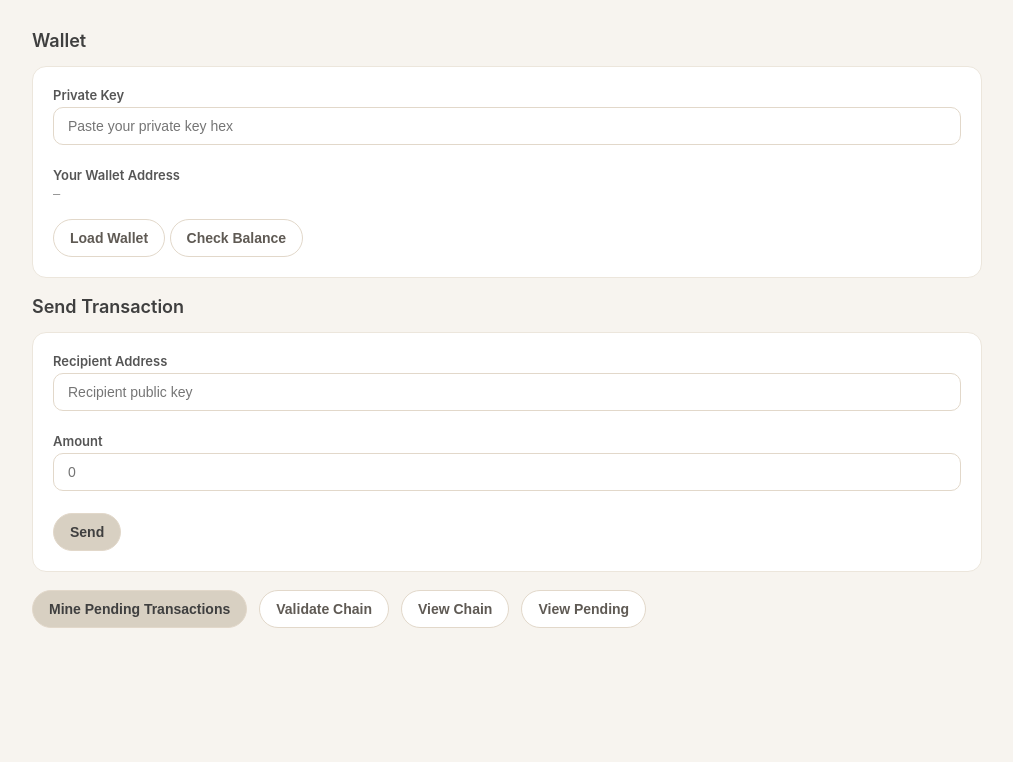
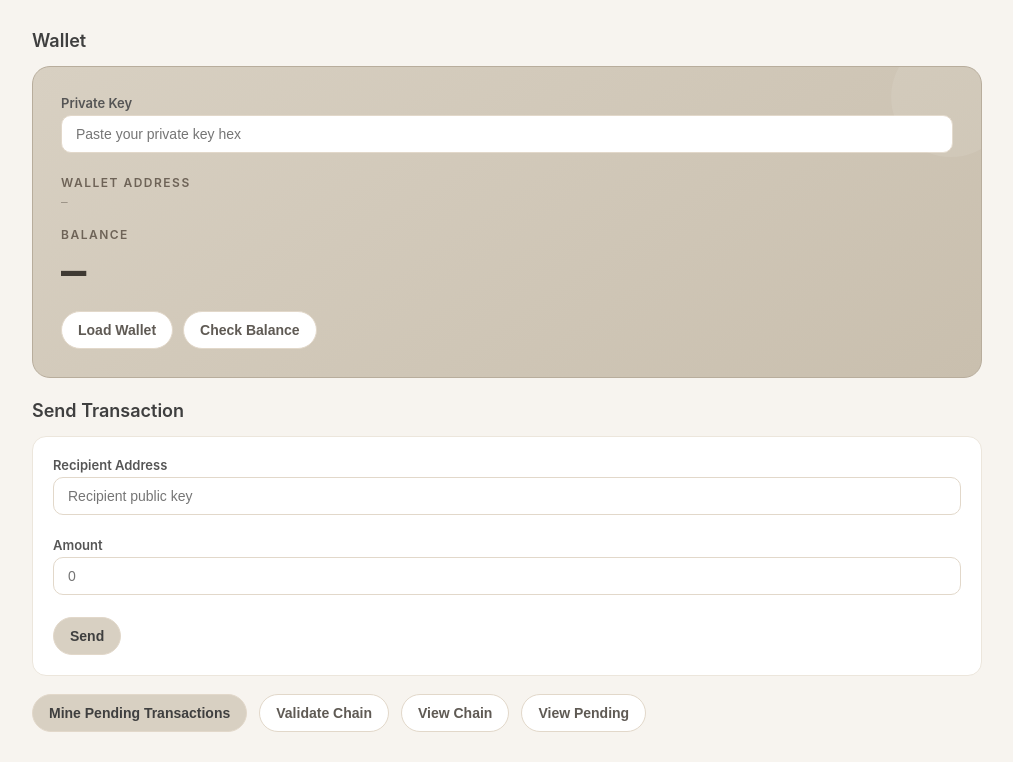
Before and after one commit to Choccochips/chipchain-mvp, a Flask app: page / in a window 1280 px wide. Shown: the part 90-852 px from the top of the page, without its empty margins (133-1146 px from the left). Before the commit the page ends 718 px from the top, so only its background shows below. Run offline with Flask 3, Linux system fonts and the light colour scheme.

Commit message:
added some more front end features. some color changes and a wheel at bottom for blocks

```diff
--- a/api/templates/index.html
+++ b/api/templates/index.html
@@ -157,6 +157,110 @@
         #chain-data .card {
             cursor: pointer;
         }
+
+        /* wallet Bucket update*/
+        .wallet-bucket {
+            background: linear-gradient(145deg, #d8d0c2, #c9bfae);
+            border-radius: 18px;
+            padding: 28px;
+            margin-bottom: 22px;
+            border: 1px solid #b8ad9c;
+            position: relative;
+            overflow: hidden;
+        }
+        .wallet-bucket::before {
+            content: '';
+            position: absolute;
+            top: -30px;
+            right: -30px;
+            width: 120px;
+            height: 120px;
+            background: rgba(255,255,255,0.08);
+            border-radius: 50%;
+        }
+        .bucket-label {
+            font-size: 12px;
+            text-transform: uppercase;
+            letter-spacing: 1.5px;
+            color: #6e6357;
+            font-weight: 600;
+            margin-bottom: 4px;
+        }
+        .bucket-balance {
+            font-size: 42px;
+            font-weight: 700;
+            color: #3f3a33;
+            font-family: monospace;
+        }
+        .bucket-address {
+            font-family: monospace;
+            font-size: 11px;
+            color: #8a8275;
+            word-break: break-all;
+            line-height: 1.5;
+        }
+        .wallet-actions {
+            margin-top: 16px;
+            display: flex;
+            gap: 10px;
+        }
+
+        /* Block Carousel */
+        .carousel-wrapper {
+            position: relative;
+            overflow: hidden;
+        }
+        .carousel-track {
+            display: flex;
+            gap: 16px;
+            overflow-x: auto;
+            scroll-snap-type: x mandatory;
+            scroll-behavior: smooth;
+            padding: 10px 0 20px;
+            -webkit-overflow-scrolling: touch;
+        }
+        .carousel-track::-webkit-scrollbar {
+            height: 6px;
+        }
+        .carousel-track::-webkit-scrollbar-thumb {
+            background: #d6cdc0;
+            border-radius: 3px;
+        }
+        .carousel-track .card {
+            min-width: 280px;
+            max-width: 280px;
+            scroll-snap-align: start;
+            flex-shrink: 0;
+            margin-bottom: 0;
+        }
+
+        /* Validation flash */
+        .badge {
+            display: inline-block;
+            padding: 8px 14px;
+            border-radius: 999px;
+            font-size: 13px;
+            font-weight: 600;
+            transition: all 0.3s ease;
+        }
+        .badge.valid {
+            background-color: #dcebd8;
+            color: #446344;
+        }
+        .badge.invalid {
+            background-color: #f0d9d5;
+            color: #8a4f49;
+        }
+        .badge.flash {
+            animation: flashPulse 0.4s ease;
+        }
+        @keyframes flashPulse {
+            0% { transform: scale(1); }
+            50% { transform: scale(1.1); }
+            100% { transform: scale(1); }
+        }
+
+
     </style>
 </head>
 <body>
@@ -171,20 +275,19 @@
 
         <!-- Wallet Section -->
         <div class="section-title">Wallet</div>
-        <div class="card">
+        <div class="wallet-bucket">
             <div class="form-group">
                 <label>Private Key</label>
                 <input type="text" id="private-key" placeholder="Paste your private key hex">
             </div>
-            <div class="form-group">
-                <label>Your Wallet Address</label>
-                <div id="wallet-address" class="block-hash" style="min-height: 20px;">—</div>
-            </div>
-            <div style="margin-top: 12px;">
+            <div class="bucket-label">Wallet Address</div>
+            <div id="wallet-address" class="bucket-address">—</div>
+            <div class="bucket-label" style="margin-top: 16px;">Balance</div>
+            <div class="bucket-balance" id="balance">—</div>
+            <div class="wallet-actions">
                 <button class="btn" onclick="loadWallet()">Load Wallet</button>
                 <button class="btn" onclick="checkBalance()">Check Balance</button>
             </div>
-            <div class="balance-display" id="balance" style="display:none;"></div>
         </div>
 
         <!-- Send Transaction -->
@@ -251,9 +354,7 @@
 
             const res = await fetch('/balance/' + walletAddress);
             const data = await res.json();
-            const bal = document.getElementById('balance');
-            bal.textContent = 'Balance: ' + data.balance;
-            bal.style.display = 'block';
+            document.getElementById('balance').textContent = data.balance;
         }
 
         async function sendTransaction() {
@@ -270,7 +371,11 @@
                     body: JSON.stringify({ private_key: key, recipient: recipient, amount: amount })
                 });
                 const data = await res.json();
-                showMessage(data.message, 'success');
+                if (res.ok) {
+                    showMessage(data.message, 'success');
+                } else {
+                    showMessage(data.message, 'error');
+                }
             } catch (err) {
                 showMessage('Transaction failed', 'error');
             }
@@ -292,29 +397,40 @@
         async function validateChain() {
             const res = await fetch('/validate');
             const data = await res.json();
-            document.getElementById('validation-result').innerHTML = data.valid
-                ? '<span class="badge valid">Chain is valid</span>'
-                : '<span class="badge invalid">Chain is invalid!</span>';
+            const el = document.getElementById('validation-result');
+
+            const badgeClass = data.valid ? 'valid' : 'invalid';
+            const label = data.valid ? 'Chain is valid' : 'Chain is invalid!';
+
+            el.innerHTML = `<span class="badge ${badgeClass}" id="validate-badge">${label}</span>`;
+
+            // flash animation on every click
+            const badge = document.getElementById('validate-badge');
+            badge.classList.remove('flash');
+            void badge.offsetWidth; // force reflow
+            badge.classList.add('flash');
         }
 
         async function loadChain() {
             const res = await fetch('/chain');
             const chain = await res.json();
             let html = '<div class="section-title">Blockchain (' + chain.length + ' blocks)</div>';
+            html += '<div class="carousel-wrapper"><div class="carousel-track">';
 
             chain.forEach((block, i) => {
                 html += `
                     <div class="card">
                         <strong>Block ${i}</strong>
-                        <div class="block-hash" style="margin-top: 8px;">Hash: ${block.hash}</div>
-                        <div class="block-hash">Prev: ${block.prev_hash}</div>
+                        <div class="block-hash" style="margin-top: 8px;">Hash: ${block.hash.substring(0, 20)}...</div>
+                        <div class="block-hash">Prev: ${block.prev_hash.substring(0, 20)}...</div>
                         <div style="margin-top: 8px; font-size: 14px;">
-                            Transactions: ${block.transactions.length} | Nonce: ${block.nonce}
+                            Txns: ${block.transactions.length} | Nonce: ${block.nonce}
                         </div>
                     </div>
                 `;
             });
 
+            html += '</div></div>';
             document.getElementById('chain-data').innerHTML = html;
         }
 
```
